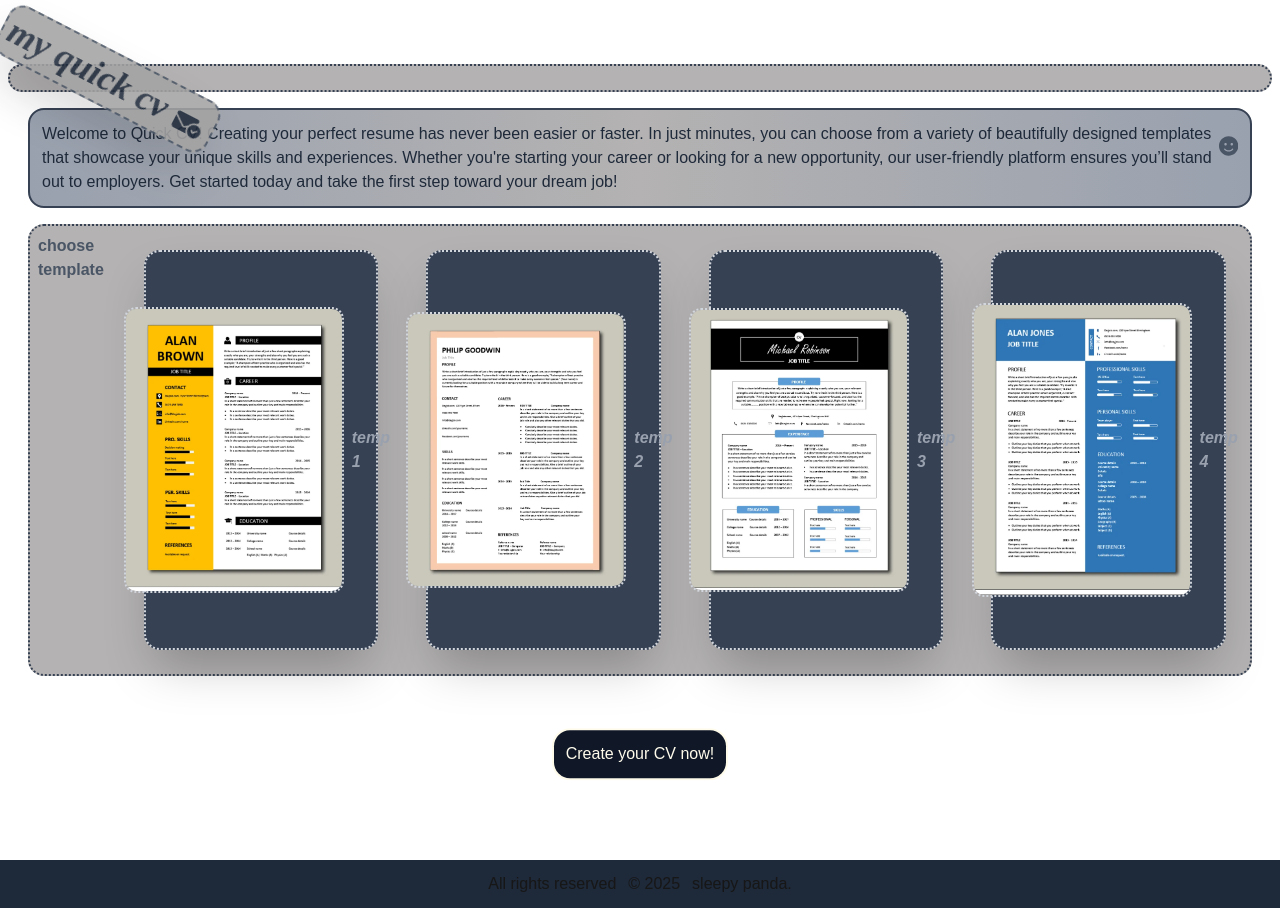
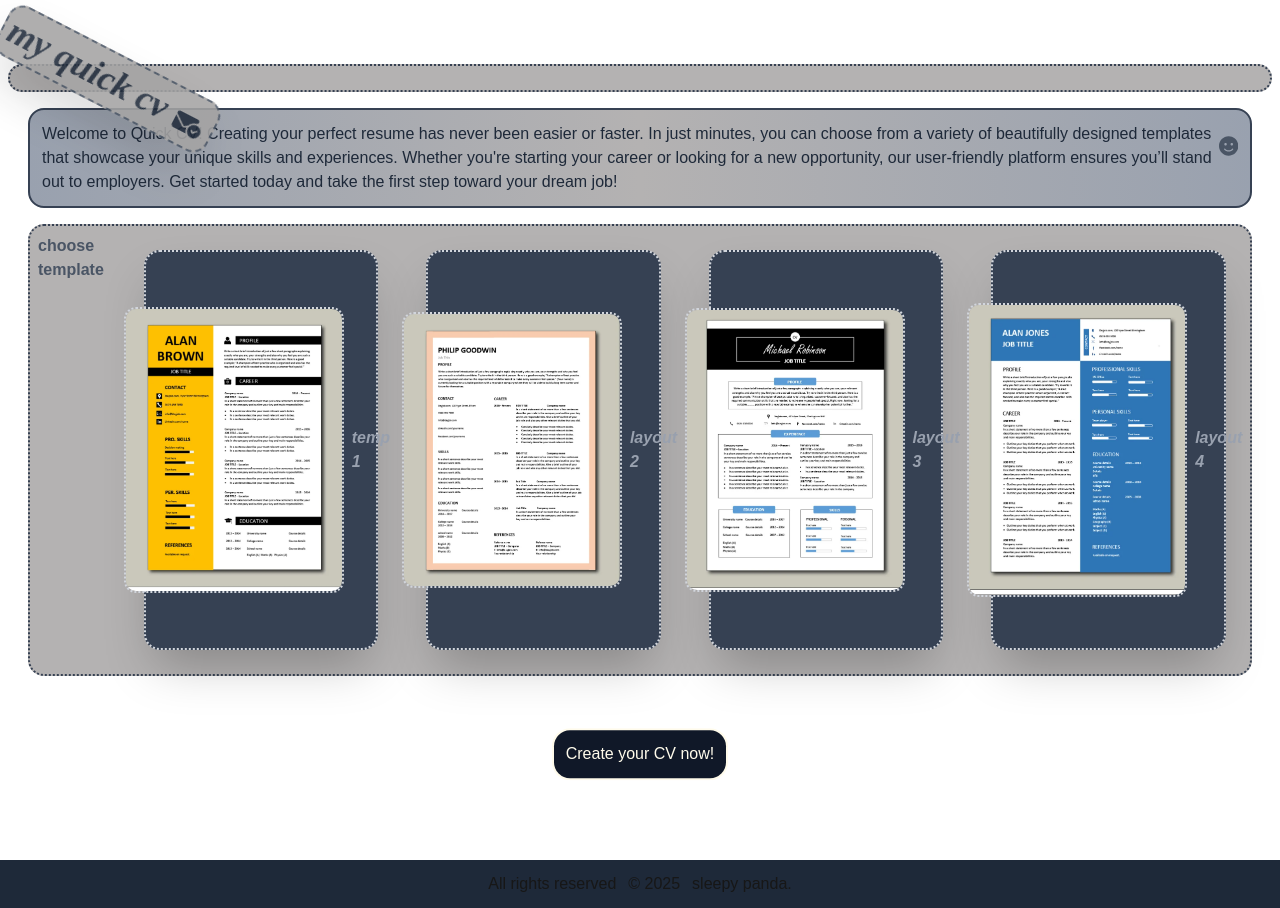
Before and after one commit to Drew099990/my-quick-cv-web, a Next.js app: page / in a window 1280 px wide. Built offline with nearby package versions, Linux system fonts and the light colour scheme.

Commit message:
added animation effect to templates showcase

```diff
--- a/app/components/demos.tsx
+++ b/app/components/demos.tsx
@@ -27,7 +27,7 @@ const Demos = () => {
     alt='resume example'
     width={220}
     height={300}/>
-          <h1 className='mx-2 text-gray-400 italic font-bold'>temp 2</h1>
+          <h1 className='mx-2 text-gray-400 italic font-bold'>layout 2</h1>
     </div>
 
     <div className="w-[400px] hover:flex-col hover:scale-105 transition-all duration-150 rounded-2xl border-2 border-dotted border-gray-300 flex justify-center items-center shadow-2xl hover:border-4 hover:border-double hover:bg-gray-600 h-[400px] bg-gray-700 m-6 max-md:w-[320px]">
@@ -36,7 +36,7 @@ const Demos = () => {
     alt='resume example'
     width={220}
     height={300}/>
-          <h1 className='mx-2 text-gray-400 italic font-bold'>temp 3</h1>
+          <h1 className='mx-2 text-gray-400 italic font-bold'>layout 3</h1>
     </div>
     <div className="w-[400px] hover:flex-col   hover:scale-105 transition-all duration-150 rounded-2xl border-2 border-dotted border-gray-300 flex justify-center items-center shadow-2xl  hover:border-4 hover:border-double hover:bg-gray-600 h-[400px] bg-gray-700 m-6 max-md:w-[320px]">
     <Image  className='rounded-xl border-2 border-dotted border-gray-300 '
@@ -44,7 +44,7 @@ const Demos = () => {
      alt='resume example'
       width={220}
       height={300}/>
-            <h1 className='mx-2 hover:m-10 text-gray-400 italic font-bold'>temp 4</h1>
+            <h1 className='mx-2 hover:m-10 text-gray-400 italic font-bold'>layout 4</h1>
     </div>
   </div>
   )
```
